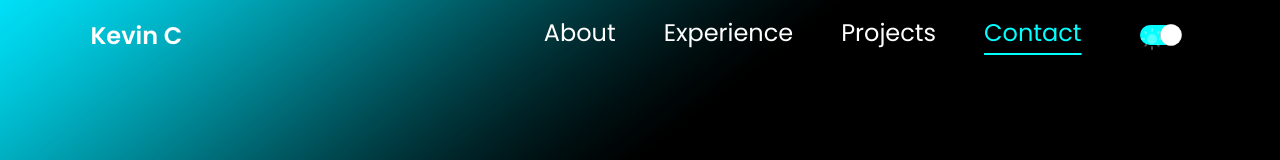
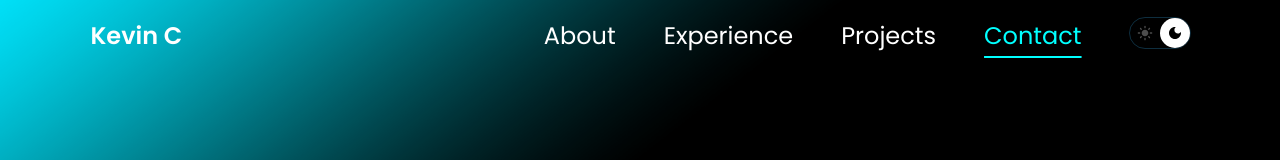
Before and after one commit to kevincas01/portfolio, a React (Create React App) app: page / in a window 1280 px wide. Shown: the top 160 px of the page. Built offline with nearby package versions, Linux system fonts and the light colour scheme; the HTML template or start-up script is replaced by a standard one.

Commit message:
Switch mode style

```diff
--- a/src/App.css
+++ b/src/App.css
@@ -42,62 +42,55 @@ body {
   font-family: "Poppins", sans-serif;
 }
 
-
 .switch-mode-container {
-  margin: 10px;
-  width: 40px;
-  height: 20px;
   position: relative;
-  border-radius: 20px;
-  background-color: gray; /* Default background */
-  background-image: linear-gradient(
-    to right,
-    cyan 70%,
-    gray 20%
-  ); /* Initial gradient */
-  background-size: 0 100%; /* Start with no color on the left side */
-  background-repeat: no-repeat;
-  transition: background-size 0.3s ease 0.1s; /* Smooth transition with delay */
+  display: flex;
+  justify-content: space-around;
+  align-items: center;
+  width: 60px;
+  height: 30px;
+  mix-blend-mode: difference;
+  font-size: 16px;
 }
 
-.switch-mode-container.active {
-  background-size: 100% 100%;
-}
 /* General checkbox styling */
 .settings-checkbox {
+  border: none;
   position: absolute;
-  margin: 0;
   padding: 0;
-  appearance: none; /* Remove default styles */
-  -webkit-appearance: none; /* Cross-browser support */
-  width: 20px; /* Checkbox size */
-  height: 20px;
-  border-radius: 50%; /* Make the checkbox round */
-  background-color: white; /* Default background */
+  width: 100%;
+  height: 100%;
+  appearance: none;
+  outline: none;
+  border-radius: 20px;
+  background-color: white;
   cursor: pointer;
-  left: 0px; /* Start position on the left */
-  top: 50%;
-  transform: translateY(-50%); /* Center vertically */
-  transition: left 0.5s ease, background-color 0.3s ease; /* Smooth transition */
+  border: 1px solid #0e2e3f;
+  transition: background-color 0.3s ease;
 }
 
-/* Checked state */
-.settings-checkbox:checked {
-  left: 50%;
-  background-color: white;
-  filter: brightness(2);
+.settings-checkbox::before {
+  z-index: 10;
+  content: "";
+  position: absolute;
+  height: 100%;
+  aspect-ratio: 1/1;
+  border-radius: 50%;
+  background-color: black;
+  top: 50%;
+  transform: translateY(-50%);
+  transition: all 0.3s ease;
 }
 
-/* Hover state */
-.settings-checkbox:hover {
-  box-shadow: 0 0 8px black;
+.settings-checkbox:checked {
+  background-color: black;
 }
 
-/* Focus state */
-.settings-checkbox:focus {
-  outline: none;
-  box-shadow: 0 0 8px black;
+.settings-checkbox:checked::before {
+  background-color: white;
+  transform: translate(100%, -50%);
 }
+
 /* Navbar */
 
 .special-word {
```
